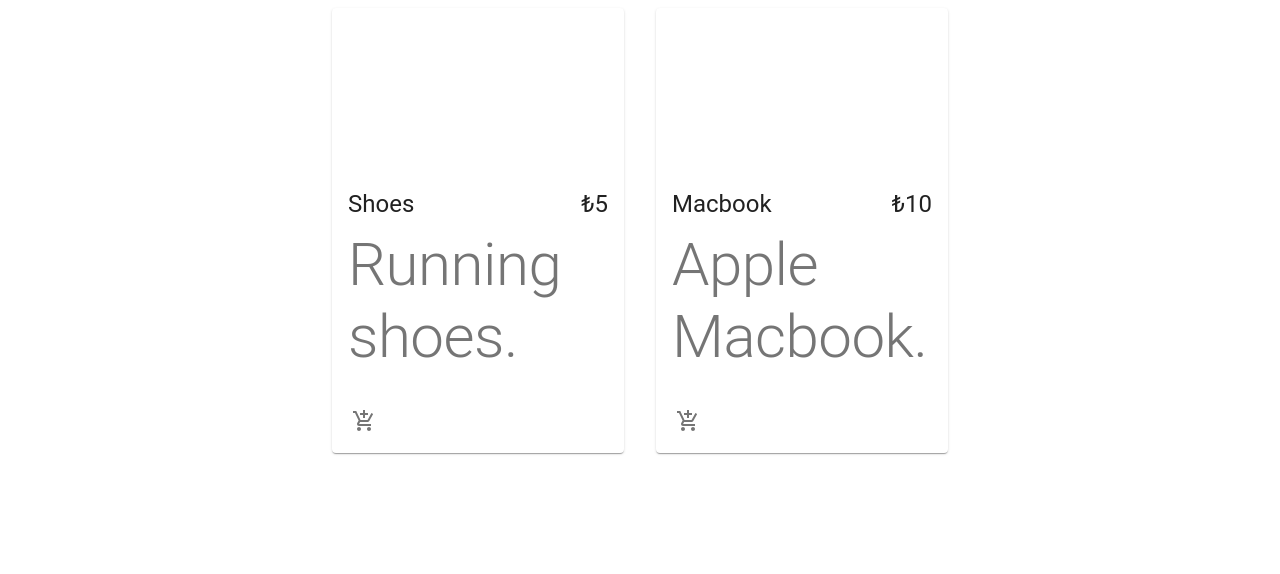
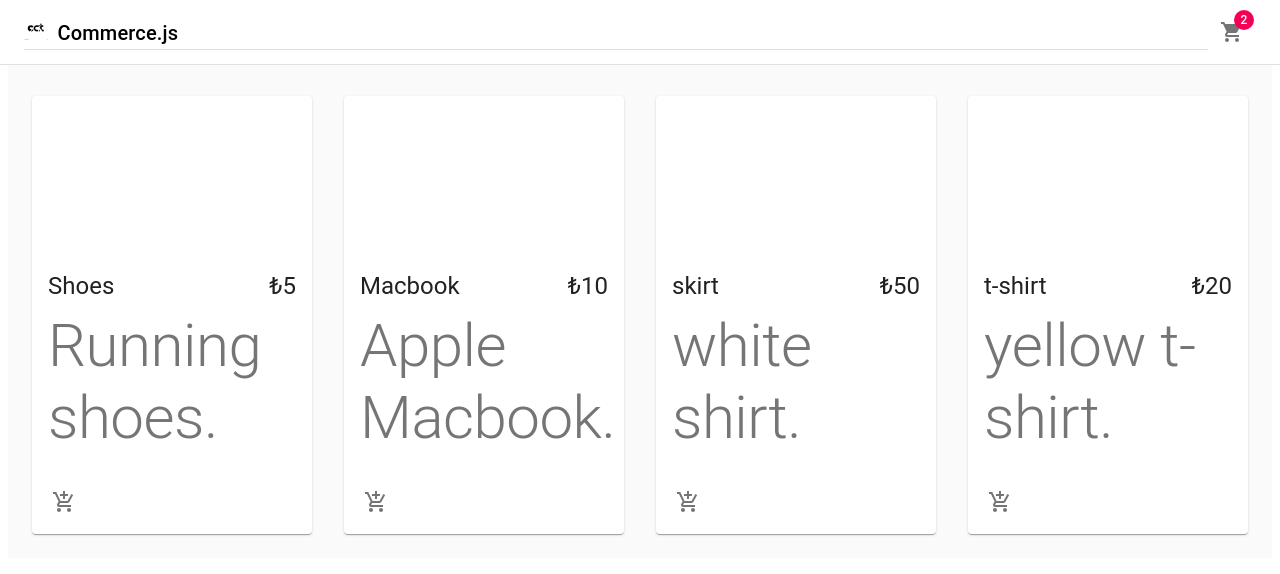
Before and after one commit to elifcetiner/E-commerce, a React (Create React App) app: page / in a window 1280 px wide. Shown: the top 574 px of the page. Built offline with nearby package versions, Linux system fonts and the light colour scheme.

Commit message:
initial commit

```diff
--- a/src/App.js
+++ b/src/App.js
@@ -1,10 +1,15 @@
 import React from 'react';
-import Products from './components/Products/Products';
+/* import Products from './components/Products/Products';
+   import NavBar from '/.components/NavBar/NavBar';
+
+Instead of importing all of them separately, we can combine them and write them as follows. */
+import {Products , Navbar} from './components';
 
 const App = () => {
     return (
         <div>
-        <Products />
+        <Navbar/>
+        <Products/>
         </div>
     )
 }
--- a/src/components/Navbar/Navbar.jsx
+++ b/src/components/Navbar/Navbar.jsx
@@ -1,18 +1,30 @@
-import React from 'react';
-import {AppBar,Toolbar,IconButton,Badge,MenuItem,Typography} from '@material-ui/core';
-import {ShoppingCart} from '@material-ui/icons';
+import React, { useState } from 'react';
+import { AppBar, Toolbar, IconButton, Badge, MenuItem, Menu, Typography } from '@material-ui/core';
+import { ShoppingCart } from '@material-ui/icons';
+//import { Link, useLocation } from 'react-router-dom';
+
+import logo from '../../assests/commerce.png';
+import useStyles from './styles';
 
 const Navbar = () => {
+    const classes=useStyles();
     return (
         <>
             <AppBar position="fixed" className={classes.appBar} color = "inherit">
                 <Toolbar>
                     <Typography variant = "h6" className={classes.appBar} color = "inherit">
-                        <img src = {} alt = "Commerce.js" height="25px" className= {classes.image} />
+                        <img src = {logo} alt = "Commerce.js" height="25px" className= {classes.image} />
                         Commerce.js
                     </Typography>
+                    <div className = {classes.grow}/>
+                    <div className = {classes.button}>
+                        <IconButton aria-label="Show card items" color="inherit ">
+                            <Badge badgeContent={2} color="secondary" >
+                                <ShoppingCart />
+                            </Badge>
+                        </IconButton>
+                    </div>
                 </Toolbar>
-
             </AppBar>
         </>
     )
--- /dev/null
+++ b/src/components/Navbar/styles.js
@@ -0,0 +1,67 @@
+import { makeStyles, alpha } from '@material-ui/core/styles';
+const drawerWidth = 0;
+
+export default makeStyles((theme) => ({
+  appBar: {
+    boxShadow: 'none',
+    borderBottom: '1px solid rgba(0, 0, 0, 0.12)',
+    [theme.breakpoints.up('sm')]: {
+      width: `calc(100% - ${drawerWidth}px)`,
+      marginLeft: drawerWidth,
+    },
+  },
+  title: {
+    flexGrow: 1,
+    alignItems: 'center',
+    display: 'flex',
+    textDecoration: 'none',
+  },
+  image: {
+    marginRight: '10px',
+  },
+  menuButton: {
+    marginRight: theme.spacing(2),
+    [theme.breakpoints.up('sm')]: {
+      display: 'none',
+    },
+  },
+  grow: {
+    flexGrow: 1,
+  },
+  search: {
+    position: 'relative',
+    borderRadius: theme.shape.borderRadius,
+    backgroundColor: alpha(theme.palette.common.white, 0.15),
+    '&:hover': {
+      backgroundColor: alpha(theme.palette.common.white, 0.25),
+    },
+    marginRight: theme.spacing(2),
+    marginLeft: 0,
+    width: '100%',
+    [theme.breakpoints.up('sm')]: {
+      width: 'auto',
+    },
+  },
+  searchIcon: {
+    padding: theme.spacing(0, 2),
+    height: '100%',
+    position: 'absolute',
+    pointerEvents: 'none',
+    display: 'flex',
+    alignItems: 'center',
+    justifyContent: 'center',
+  },
+  inputRoot: {
+    color: 'inherit',
+  },
+  inputInput: {
+    padding: theme.spacing(1, 1, 1, 0),
+    // vertical padding + font size from searchIcon
+    paddingLeft: `calc(1em + ${theme.spacing(4)}px)`,
+    transition: theme.transitions.create('width'),
+    width: '100%',
+    [theme.breakpoints.up('md')]: {
+      width: '20ch',
+    },
+  },
+}));
--- a/src/components/Products/Products.jsx
+++ b/src/components/Products/Products.jsx
@@ -2,19 +2,22 @@
 import {Grid} from '@material-ui/core';
 
 import Product from './Product/Product';
-import useStyles from './Product/styles';
+import useStyles from './styles';
 
 const products = [
     {id: '1', name: 'Shoes', description: 'Running shoes.', price:'₺5', image:' '},
     {id: '2', name: 'Macbook', description: 'Apple Macbook.', price:'₺10',image:' '},
+    {id: '3', name: 'skirt', description: 'white shirt.', price:'₺50', image:' '},
+    {id: '4', name: 't-shirt', description: 'yellow t-shirt.', price:'₺20', image:' '},
 ];
 
 const Products = () => {
+    const classes = useStyles();
     return(
-    <main>
+    <main className={classes.content}>
+        <div className={classes.toolbar} />
     <Grid container justify="center" spacing={4}>
-    {
-        products.map((product) =>(
+    {   products.map((product) =>(
             <Grid item key={product.id} xs={12}  sm={6}  md={4}  lg={3}>
                 <Product product = {product}/>
             </Grid>
--- /dev/null
+++ b/src/components/Products/styles.js
@@ -0,0 +1,13 @@
+import { makeStyles } from '@material-ui/core/styles';
+
+export default makeStyles((theme) => ({
+  toolbar: theme.mixins.toolbar,
+  content: {
+    flexGrow: 1,
+    backgroundColor: theme.palette.background.default,
+    padding: theme.spacing(3),
+  },
+  root: {
+    flexGrow: 1,
+  },
+}));
--- /dev/null
+++ b/src/components/index.js
@@ -0,0 +1,2 @@
+export { default as Navbar } from './Navbar/Navbar';
+export { default as Products } from './Products/Products';
```
